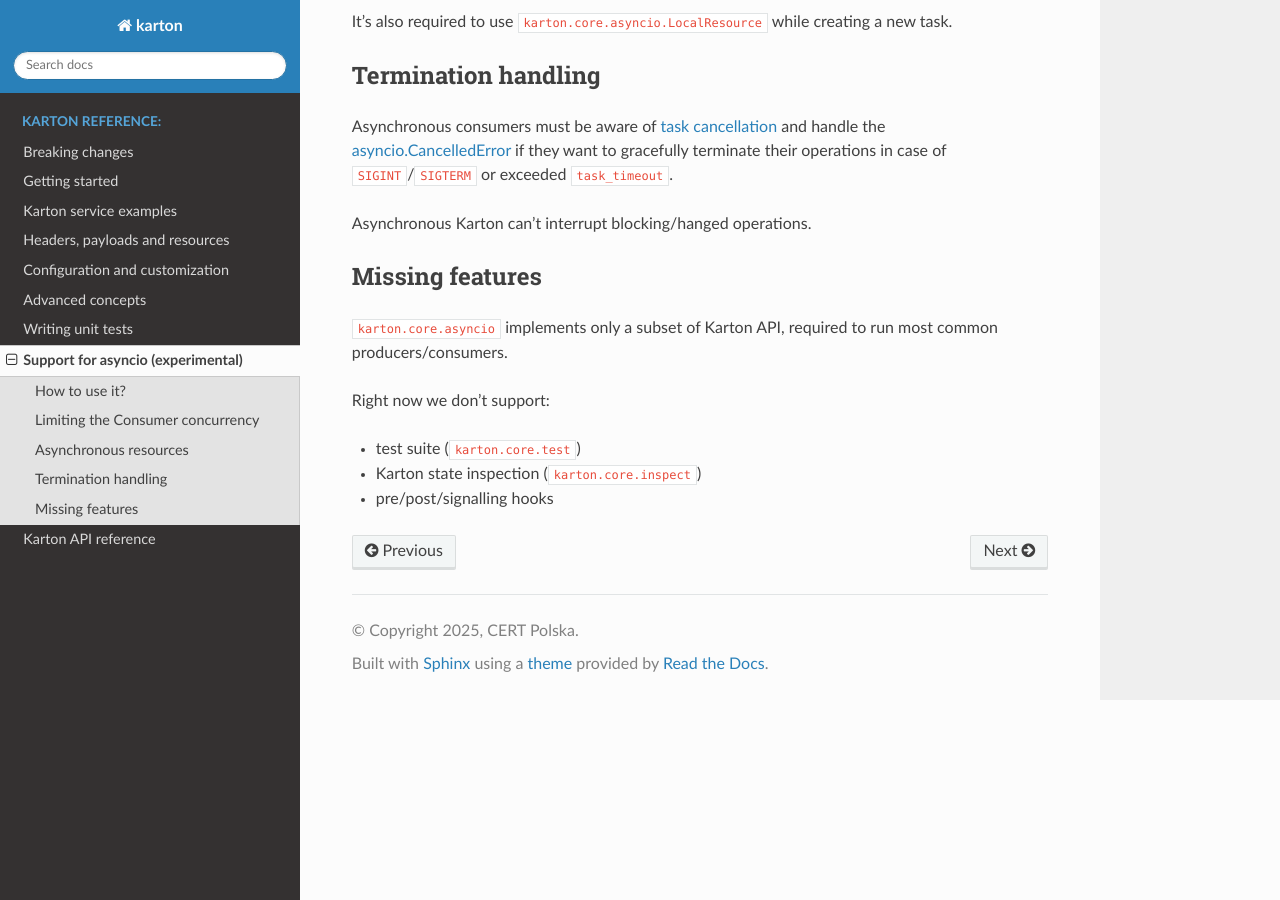
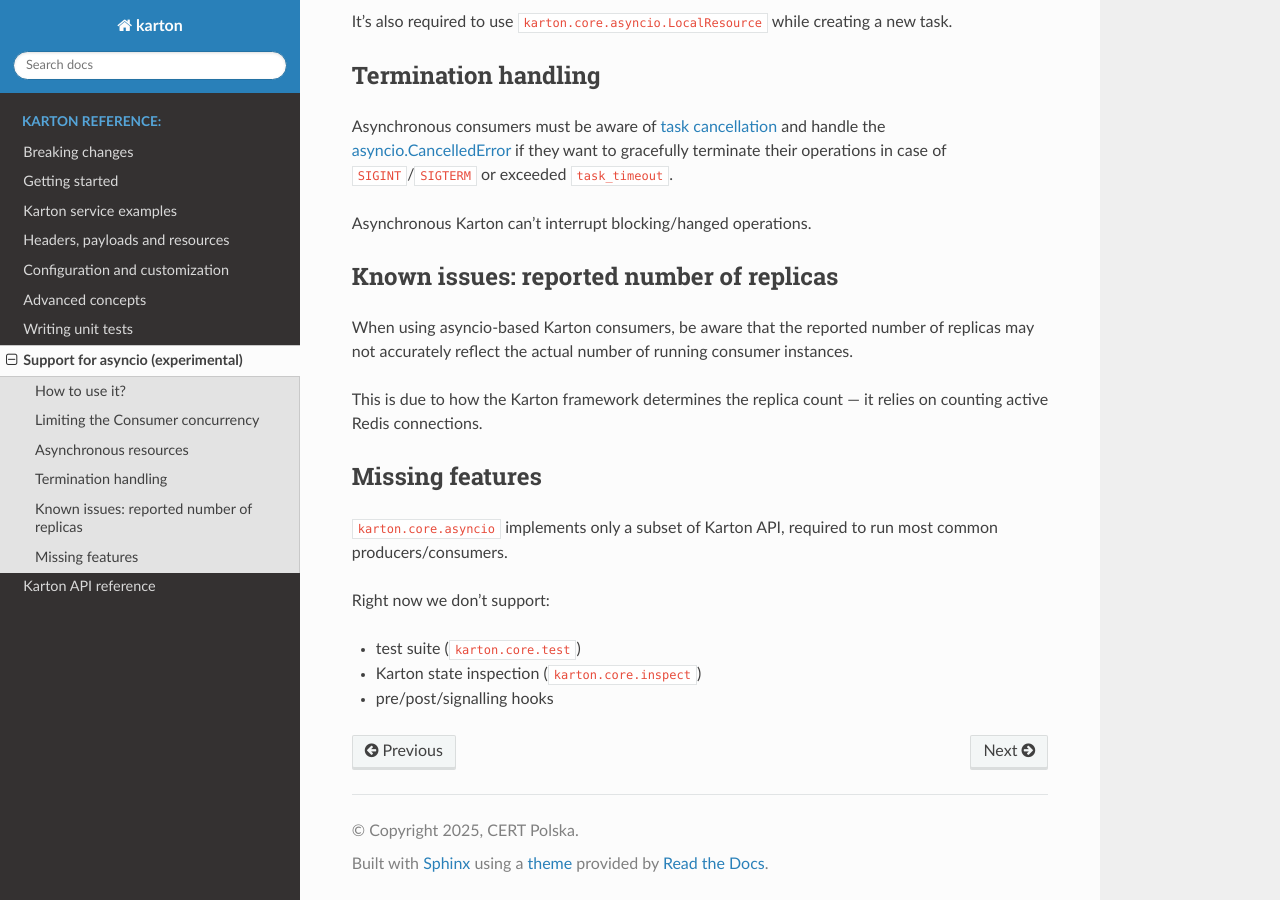
Before and after one commit to CERT-Polska/karton, a Sphinx documentation site: the page built from docs/asyncio.rst, in a window 1280 px wide and 900 px high, scrolled down 2144 px. Built offline with Sphinx 7.4.7 and the Read the Docs theme 3.1.0, drawn with Linux system fonts in a browser that asks for light colours.

Commit message:
Add note to docs about number of replicas issue

```diff
--- a/docs/asyncio.rst
+++ b/docs/asyncio.rst
@@ -112,6 +112,14 @@ if they want to gracefully terminate their operations in case of ``SIGINT``/``SI
 
 Asynchronous Karton can't interrupt blocking/hanged operations.
 
+Known issues: reported number of replicas
+-----------------------------------------
+
+When using asyncio-based Karton consumers, be aware that the reported number of replicas may not accurately reflect
+the actual number of running consumer instances.
+
+This is due to how the Karton framework determines the replica count — it relies on counting active Redis connections.
+
 Missing features
 ----------------
 
```
